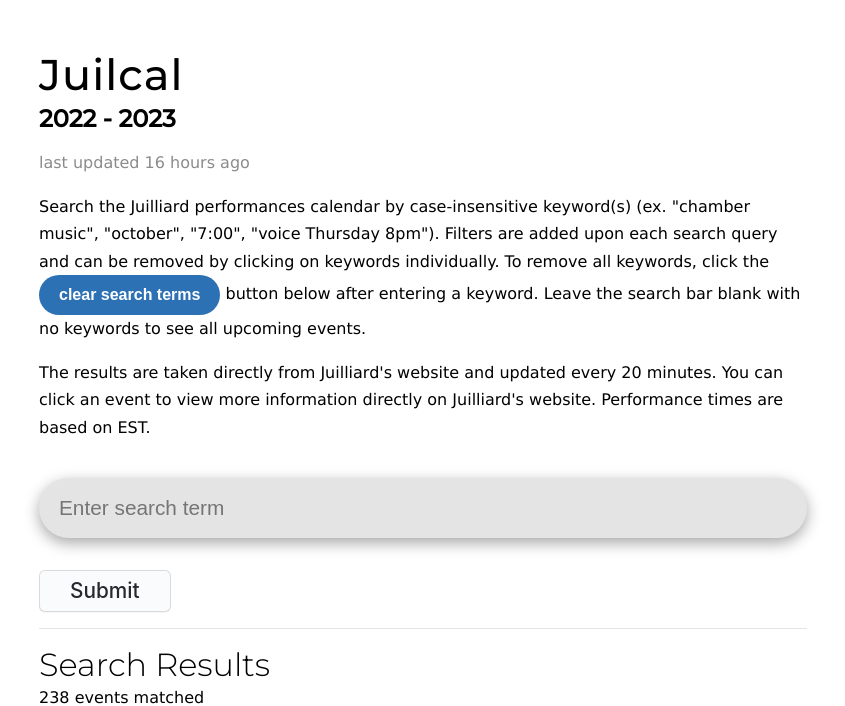
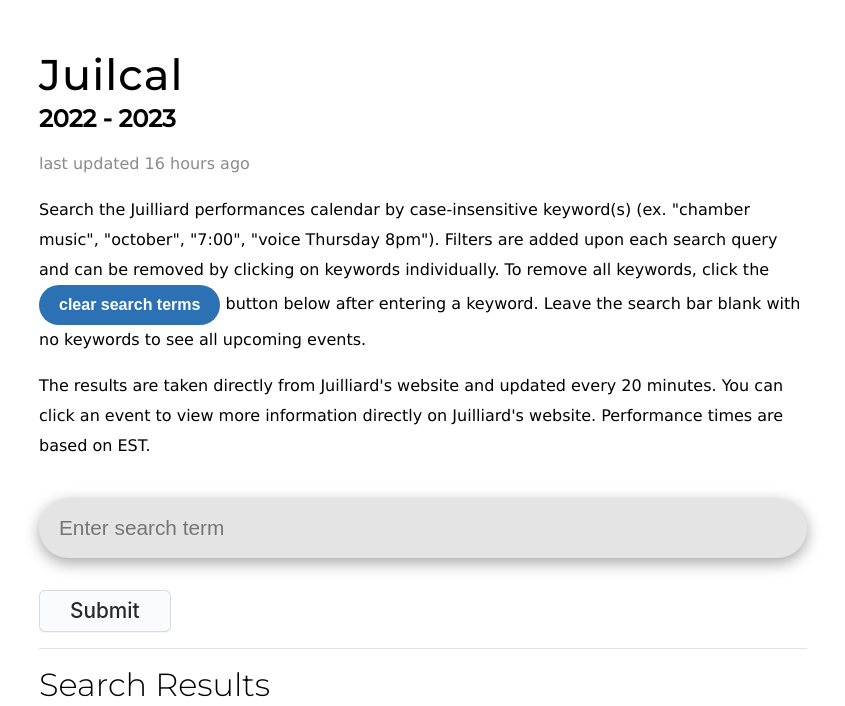
Before and after one commit to rsoeyadi/Juilliard-Calendar-Scraper, a Flask app: page / in a window 1280 px wide. Shown: the top 706 px of the page, without its empty margins (217-1062 px from the left). Run offline with Flask 2, Linux system fonts and the light colour scheme; data comes from the database, SQL or seed files in the repository.

Commit message:
line height updated

```diff
--- a/static/css/main.css
+++ b/static/css/main.css
@@ -39,6 +39,8 @@
 
 #intro p {
   margin-top: 1em;
+  line-height: 30px;
+
 }
 
 #last-updated-text {
```
